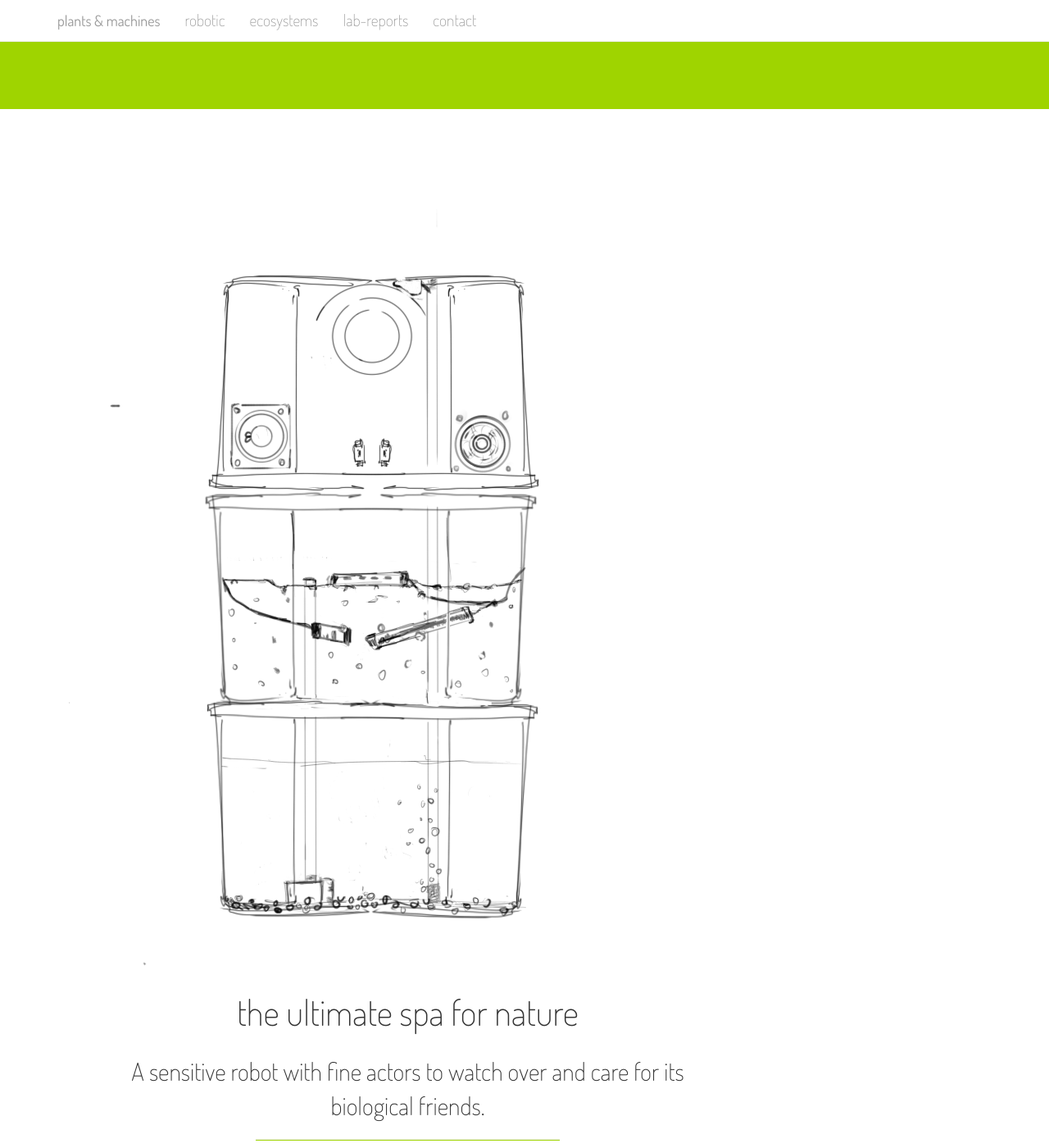
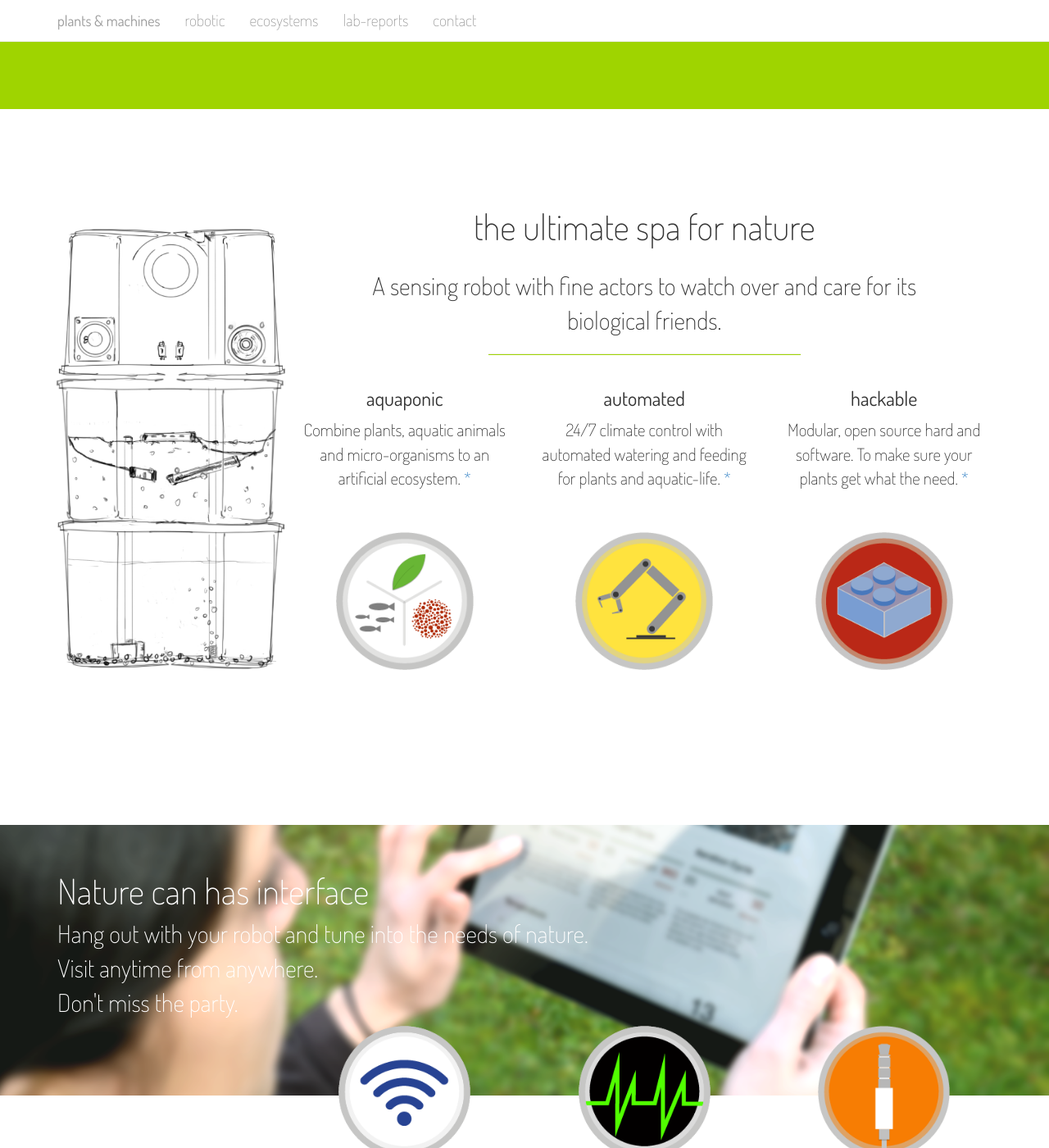
Before and after one commit to plantsandmachines/plantsandmachines.github.io, a Jekyll site: the page built from index.html, in a window 1280 px wide and 1400 px high, scrolled down 1360 px. Shown: the whole window at 82% size. Built offline with Jekyll 4.4.1, drawn with Linux system fonts in a browser that asks for light colours; nearby versions of some CDN libraries; Markdown is read by kramdown in place of the engine named in the settings; some of the changed text lies outside the part shown.

Commit message:
OMFG almost done

```diff
--- a/_includes/footer.html
+++ b/_includes/footer.html
@@ -1,13 +1,18 @@
-<div class="jumbotron">
+<div class="jumbotron grey">
   <div class="container">
 		<div class="row">
-	  	<div class="col-md-9">
+	  	<div class="col-md-8">
 		    <h1>Goodbye, world!</h1>
 		    <p>see you soon...</p>
+
+		    <div class="license">
+		    	<a rel="license" href="http://creativecommons.org/licenses/by-sa/4.0/"><img alt="Creative Commons License" style="border-width:0" src="http://i.creativecommons.org/l/by-sa/4.0/88x31.png" /></a><br /><span xmlns:dct="http://purl.org/dc/terms/" property="dct:title">exept where noted otherwise all content on this website</span> by <a xmlns:cc="http://creativecommons.org/ns#" href="http://www.plantsandmachines.de" property="cc:attributionName" rel="cc:attributionURL">plants & machines</a> is licensed under a <a rel="license" href="http://creativecommons.org/licenses/by-sa/4.0/">Creative Commons Attribution-ShareAlike 4.0 International License</a>.
+  		    </div>
+
 	  	</div>
-			<div class="col-md-3">
+			<div class="col-md-3 col-md-offset-1">
 				<div class="thumbnail">
-					<img src="images/logo.png" alt="logo" />
+					<img src="/images/landing-page/logo.png" alt="logo" />
 				</div>
 			</div>
 	  </div>
--- a/_includes/post-item-12.html
+++ b/_includes/post-item-12.html
@@ -1,15 +1,16 @@
 <div class="posts">
-  <div class="thumbnail">
-    <img data-src="holder.js/300x200" src="{{post.teaserimage}}" alt="{{post.teaserimagealt}}">
-    <div class="caption">
-      <h3>{{ post.title }}</h3>
-      <p>{{ post.date | date_to_string }}</p>
-      <p>
-				...
-			</p>
-      <p>
-				<a  href="{{ post.url }}" class="btn btn-default" role="button">tell me more</a>
-      </p>
+  <div class="jumbotron title_height postimg">
+    <img data-src="holder.js/300x200" src="{{post.teaserimage}}" alt="{{post.teaserimagealt}}"/>
+  </div>
+  <div class="container">
+    <div class="row">
+      <div class="col-md-12">
+        <div class="caption">
+          <h3>{{ post.title }}</h3>
+          <p>{{ post.date | date_to_string }}</p><br>
+          <p>{{ post.content | strip_html | truncatewords:75}}<br><br></p>
+          <p><a  href="{{ post.url }}" class="btn btn-default" role="button">tell me more</a></p><br><br>
+        </div>
+      </div>
     </div>
   </div>
-</div>
--- a/_posts/2013-10-08-welcome-to-jekyll.markdown
+++ b/_posts/2013-10-08-welcome-to-jekyll.markdown
@@ -3,7 +3,7 @@
 title:  "Welcome to Jekyll!"
 date:   2013-10-08 12:49:16
 categories: jekyll update
-teaserimage: /images/landinpage.png
+teaserimage: /images/landing-page/landinpage.png
 teaserimagealt: this is the teaser title
 
 ---
--- a/aquaponic/index.html
+++ b/aquaponic/index.html
@@ -22,8 +22,8 @@
 
 	<div class="container">
 		<div class="row">
-			<div class="col-md-6 aquaponic">
-				<img src="/images/landing-page/aquaponic.png">
+			<div class=" aquaponic">
+				<img class="col-md-3"src="/images/landing-page/aquaponic.png">
 			</div>
 			<div class="col-md-6">
 			<p>The waste of the animals gets dissolved in water and is then filtered mechanically through the grow media. Microorganisms living inside the grow bed, initiate
@@ -41,7 +41,7 @@
 
 <div id="ecosystem2" class="jumbotron header-half divider_img">
 </div>
-	<div class="container margin-bottom">
+	 <div class="container margin-bottom">
 		<div class="row text-center margin-bottom margin-top">
 			<div class="col-md-4">
 				<h3>no fertilizer needed</h3>
--- a/css/landingpage.css
+++ b/css/landingpage.css
@@ -118,11 +118,16 @@
 	padding-bottom: 2rem;
 }
 .robot_cad {
-	width: 95%;
-	height: 9em;
-	border: 1px solid #d3d3d3;
-	background-color: #f3f3f3;
-	margin-bottom: 0.2em;
+	position: relative;
+	overflow: hidden;
+	background: url('/images/landing-page/robot.png') center left no-repeat;
+	-webkit-background-size: cover;
+	         -moz-background-size: cover;
+	           -o-background-size: cover;
+	              background-size: cover;
+
+	height: 27.3em;
+	margin-top: 0.5em;
 }
 .divider {
 	width: 25em;
@@ -206,6 +211,7 @@
 	overflow: hidden;
 	content: "";
 	display: block;
+	background-color: white;
 }
 .jumbotron .thumbnail,
 #bot .thumbnail {
@@ -349,8 +355,27 @@
 	text-align: justify;
 }
 .aquaponic img {
-	width: 80%;
+	width: 50%;
 	height: auto;
 	margin-top: 3px;
 	margin-bottom: 8em;
 }
+
+.license {
+	font-size: 1em;
+	line-height: 1em;
+	margin-top: 2em;
+}
+
+.posts .caption p {
+	font-size: 1.5em;
+}
+
+.postimg img {
+	margin-left: -2em;
+	width: 110%;
+}
+
+.grey {
+	background-color: #d3d3d3;
+}
--- a/index.html
+++ b/index.html
@@ -55,13 +55,13 @@
 <div id="robot" class="jumbotron header-half">
 	<div class="container">
 		<div class="row">
-			<div class="col-md-3">
-				<img src="images/landing-page/robot.png"></div>
+			<div class="col-md-3 robot_cad">
+			<!-- <img src="images/landing-page/robot.png"> -->
 			</div>
 			<div class="col-md-9  col-md-offset-0 text-left">
 				<h2 class="intro lead text-center">the ultimate spa for nature</h2>
 				<p class="lead normal text-center">
-					A sensitive robot with fine actors to watch over and care for its <br>biological friends.
+					A sensing robot with fine actors to watch over and care for its <br>biological friends.
 				</p>
 				<hr/>
 				<div id="features" class="row text-center features">
@@ -228,15 +228,6 @@
 		<div class="row" >
 			<div class="col-md-12">
 
-					<!-- ASCII BOTS -->
-
-					<div class="row">
-						<div id="abot" class="asciibot col-md-5 text-center"></div>
-						<div id="bbot" class="asciibot col-md-2 text-center"></div>
-						<div id="cbot" class="asciibot col-md-5 text-center"></div>
-					</div>
-
-
 				<!-- WHY -->
 
 				<p class="intro lead text-center">
@@ -244,7 +235,14 @@
 				</p>
 			</div>
 		</div>
-			<!-- ROBOTS -->
+
+		<!-- ASCII BOTS -->
+		<div class="row">
+			<div class="col-md-12">
+				<div id="abot" class="asciibot col-md-4 text-center"></div>
+				<div class="asciibot col-md-4 text-center">✿✿✿</div>
+				<div id="cbot" class="asciibot col-md-4 text-center"></div>
+			</div>
 		</div>
 	</div>
 </div>
@@ -253,12 +251,6 @@
 
 <!-- BLOG ENTRIES -->
 
-<div id="blog" class="container">
-	<div class="row">
-		<div class="col-md-12">
 			{% for post in site.posts|slice(1) %}
 				{% include post-item-12.html %}
 			{% endfor %}
-		</div>
-	</div>
-</div>
--- a/js/main.js
+++ b/js/main.js
@@ -2,12 +2,8 @@
 
 	var aBot = new AsciiBot();
 	$('#abot').append(aBot.getBot( aBot.HAPPY, aBot.POINT_RIGHT ) );
-	var bBot = new AsciiBot();
-	$('#bbot').append( bBot.getBot( bBot.PLANT) );
-        bbot.isBlinking = false;
 	var cBot = new AsciiBot();
-	$('#cbot').append( cBot.getBot( bBot.DEFUNCT, bBot.POINT_LEFT) );
-	console.log('test')
+	$('#cbot').append( cBot.getBot( cBot.DEFUNCT, cBot.POINT_LEFT) );
 
 	$('.hover').hover( function(){
     		$(this).tooltip('show');
```
Also changed, not shown: _posts/2013-11-09-researching-the-temperature.markdown (deleted, +0 -11 lines), _posts/2014-01-01-30C3-chaos-communication-congress-fieldtrip.markdown (added, +13 -0 lines), images/landing-page/logo.jpg (renamed from images/landing-page/logo_temp.jpg), images/landing-page/logo1.png (added), images/landing-page/robot.png, 2 other files. Lines whose indentation alone changed are shown as unchanged.
